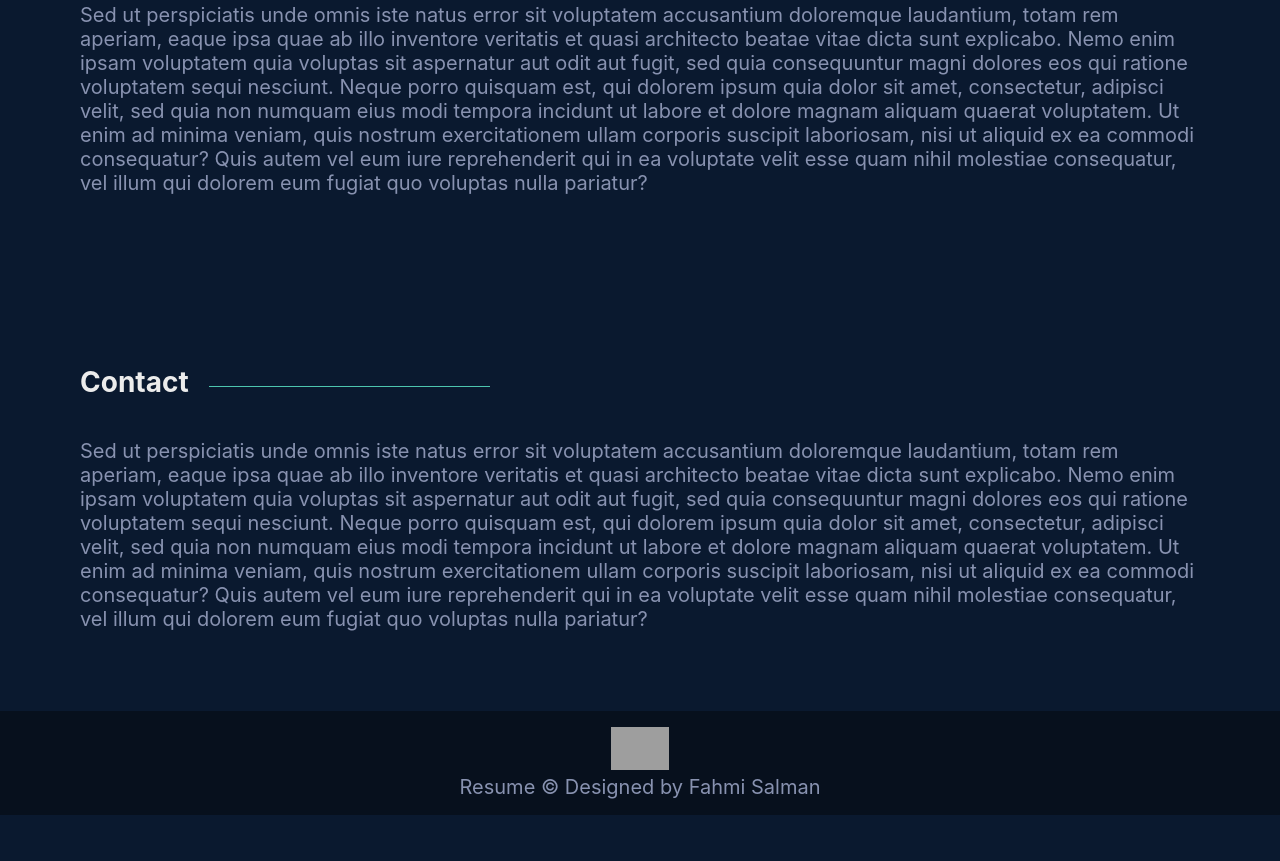
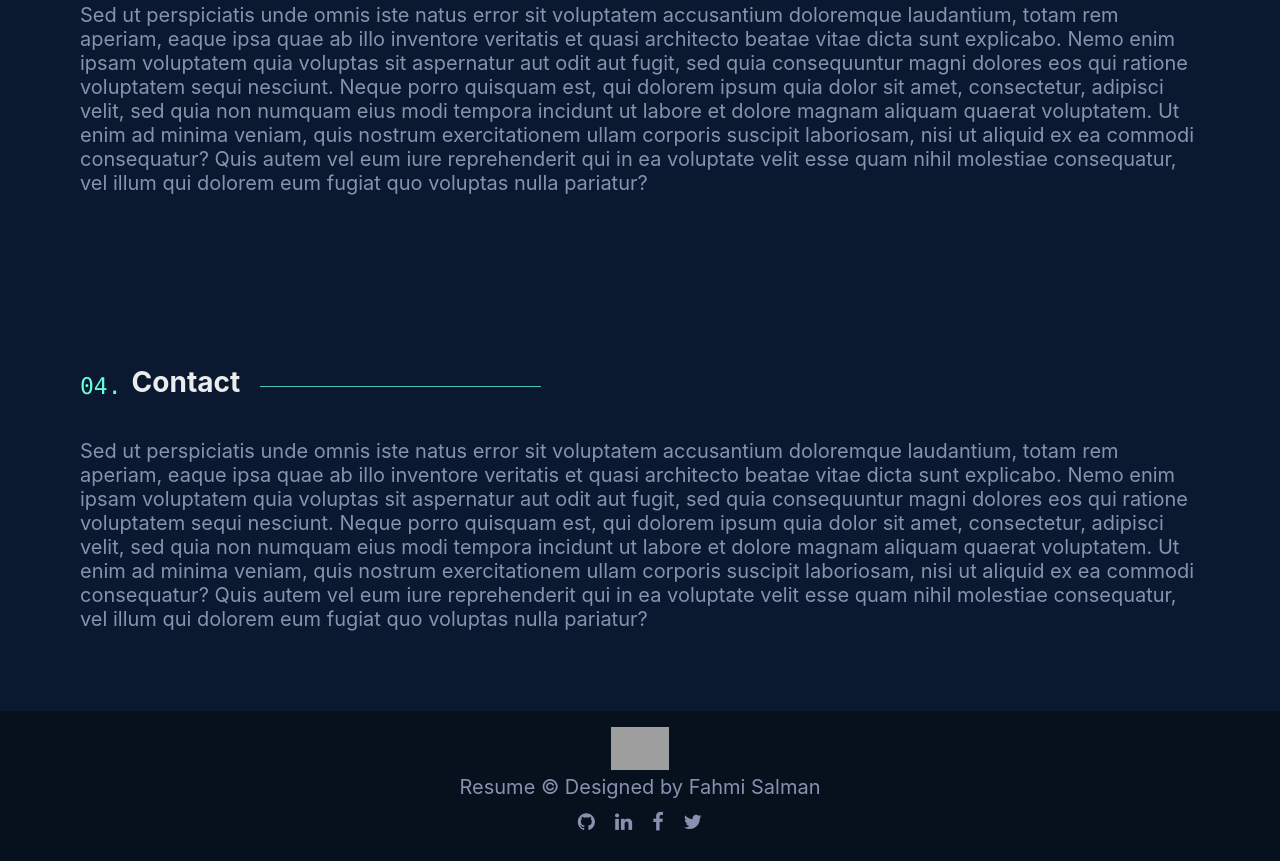
Before and after one commit to SalmanFahmi-IT/resume, a Gatsby site: page / in a window 1280 px wide. Shown: the part 1818-2679 px from the top of the page. Before the commit the page ends 2633 px from the top, so only its background shows below. Built offline with nearby package versions, Linux system fonts and the light colour scheme; Gatsby itself is replaced by a stand-in of ours; grey boxes are pictures that could not be loaded.

Commit message:
feat: add social media icons to footer

```diff
--- a/src/components/Footer.js
+++ b/src/components/Footer.js
@@ -6,6 +6,12 @@ export default function About(props){
             <div className='container'>
                 <img src="/logo-sf.png" width='58px' alt="freeCodeCamp logo" />
                 <p>Resume &copy; Designed by Fahmi Salman</p>
+                <ul className='social-links'>
+                    <li><i className="fa fa-github" /></li>
+                    <li><i className="fa fa-linkedin" /></li>
+                    <li><i className="fa fa-facebook" /></li>
+                    <li><i className="fa fa-twitter" /></li>
+                </ul>
             </div>
         </section>
     );
--- a/src/styles/global.css
+++ b/src/styles/global.css
@@ -12,6 +12,7 @@ body{
     font-family: Calibre, "San Francisco", "SF Pro Text", -apple-system, system-ui, BlinkMacSystemFont, Roboto, "Helvetica Neue", "Segoe UI", Arial, sans-serif;
     color: rgb(136, 146, 176);
     font-size: 20px;
+    counter-reset: section;
 }
 section{
     padding: 5rem 0;
@@ -33,14 +34,19 @@ header{
     display: flex;
     justify-content: space-between;
     align-items: center;
-
 }
 
 .nav-item{
     margin-left: 40px;
     list-style: none;
+    counter-increment: item;
 }
-
+.nav-item::before {
+    content: "0" counter(item) ".";
+    text-align: right;
+    color: rgb(100, 255, 218);
+    font-size: 12px;
+}
 .nav-item a{
     color: #aeb8d7;
     text-decoration: none;
@@ -139,6 +145,17 @@ h1.section-title::after{
     top: 5px;
     margin-left: 20px;
 }
+h1.section-title::before{
+    counter-increment: section 1;
+    content: "0" counter(section) ".";
+    margin-right: 10px;
+    font-family: "SF Mono", "Fira Code", "Fira Mono", "Roboto Mono", "Lucida Console", Monaco, monospace;
+    font-weight: normal;
+    color: rgb(100, 255, 218);
+    font-size: 23px;
+    position: relative;
+    top: 4px;
+}
 h1.section-title{
     position: relative;
     display: flex;
@@ -150,3 +167,12 @@ h1.section-title{
     margin: 10px 0px 40px;
     color: #ececec;
 }
+.social-links {
+    display: flex;
+    justify-content: center;
+    align-items: center;
+}
+.social-links li{
+    list-style: none;
+    margin: 11px 10px;
+}
```
